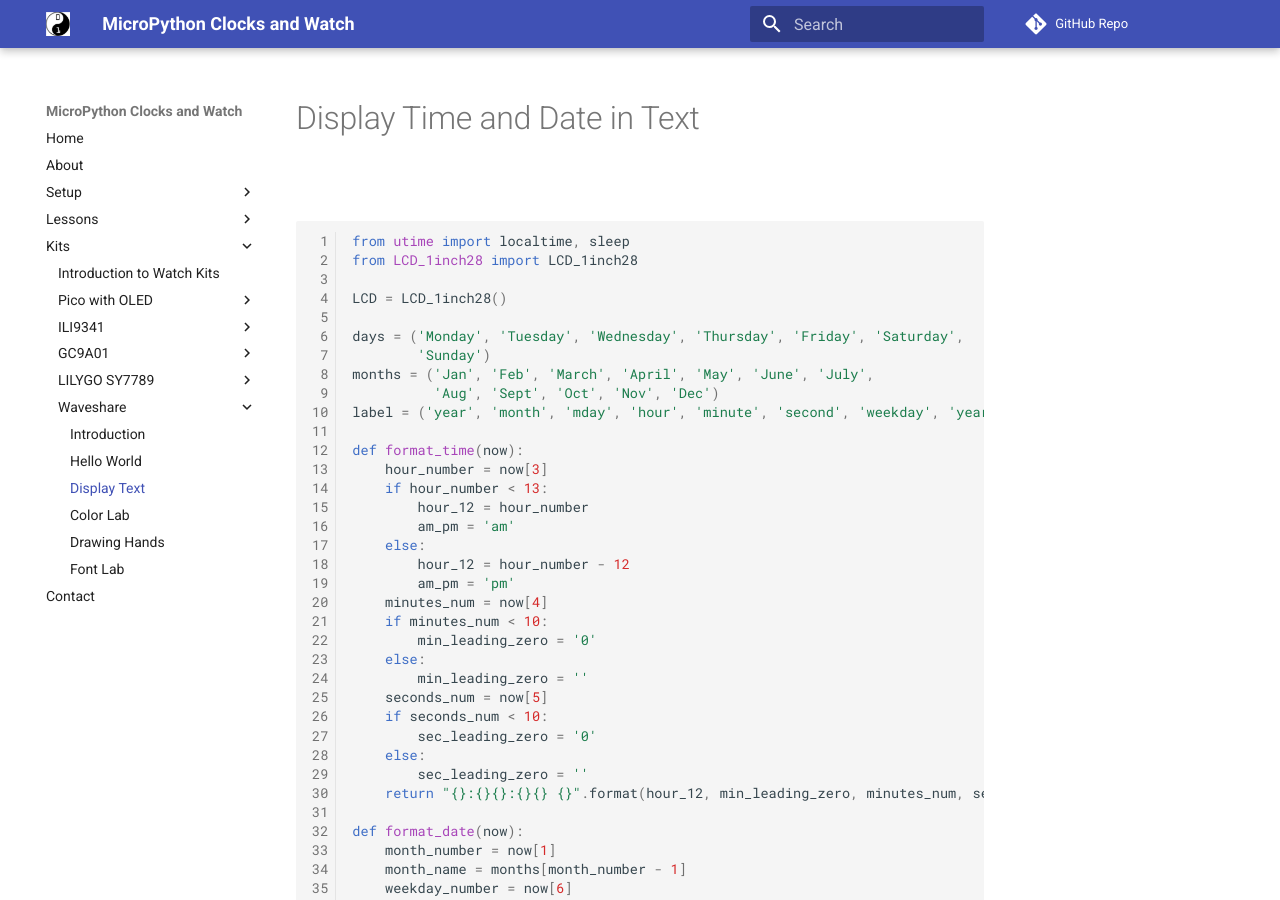
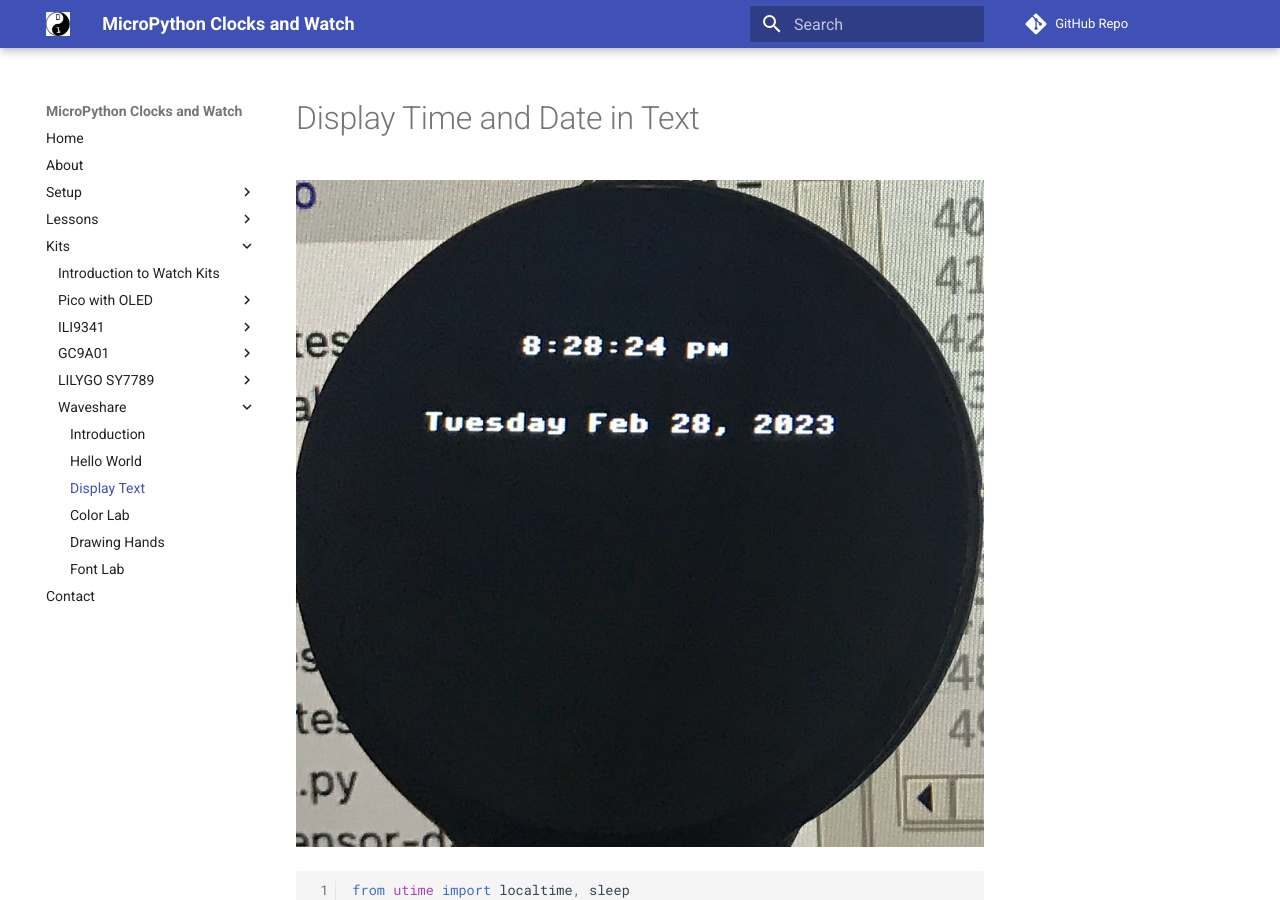
Before and after one commit to dmccreary/micropython-clocks-and-watches, an MkDocs documentation site: the page built from docs/kits/waveshare/02-display-text.md, in a window 1280 px wide and 900 px high. Built offline with MkDocs 1.6.1 and Material for MkDocs 9.7.7, drawn with Linux system fonts in a browser that asks for light colours; comment, search, counter and statistics services are not loaded.

Commit message:
updating content

````diff
--- a/docs/kits/waveshare/02-display-text.md
+++ b/docs/kits/waveshare/02-display-text.md
@@ -1,6 +1,6 @@
 # Display Time and Date in Text
 
-![](../img/display-text.jpg)
+![](../../img/display-text.jpg)
 
 ```py
 from utime import localtime, sleep
--- a/mkdocs.yml
+++ b/mkdocs.yml
@@ -22,7 +22,6 @@ nav:
     - Drawing Digits: lessons/07-drawing-digits.md
     - Buttons: lessons/05-buttons.md
     - Draw Performance: lessons/06-draw-performance.md
-    - Drawing Digits: lessons/drawing-digits.md
   - Kits:
     - Introduction to Watch Kits: kits/index.md
     - Pico with OLED:
````
Also changed, not shown: docs/kits/waveshare/index.md (+1 -1 lines).
